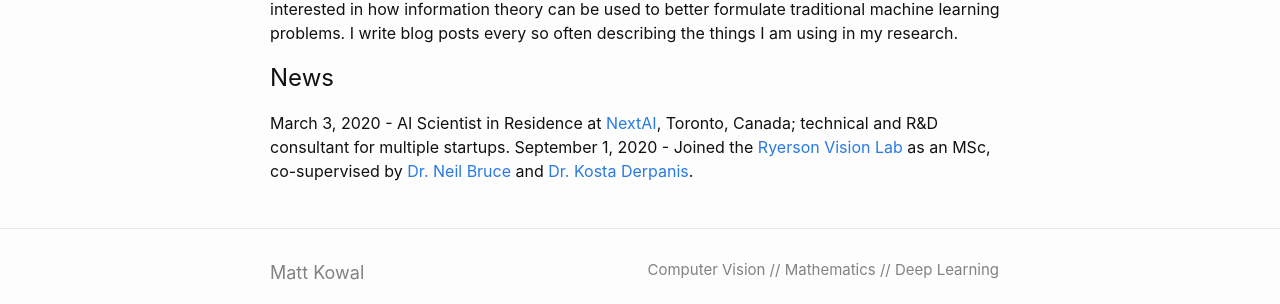
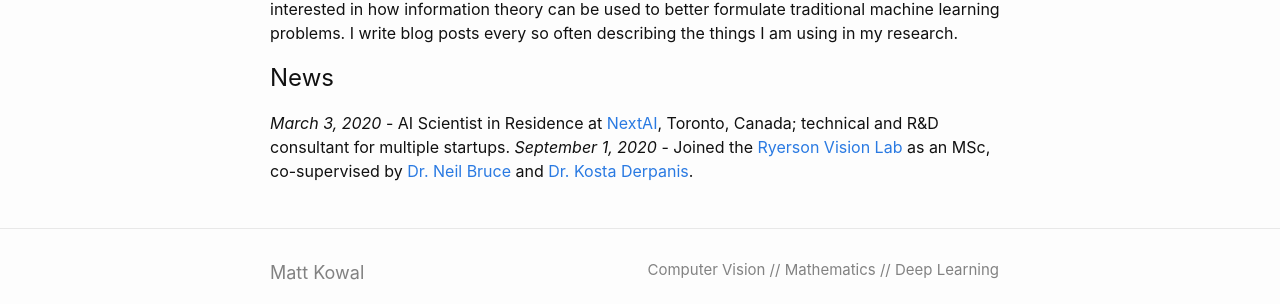
Before and after one commit to MKowal2/MKowal4.github.io, a Jekyll site: the page built from index.md, in a window 1280 px wide. Shown: the part 495-799 px from the top of the page. Built offline with Jekyll 4.4.1, drawn with Linux system fonts in a browser that asks for light colours.

```diff
--- a/index.md
+++ b/index.md
@@ -15,5 +15,5 @@ Welcome to my website & blog (link at the top)! My name is Matthew Kowal. I am a
 
 ## News
 
-March 3, 2020 - AI Scientist in Residence at [NextAI](https://www.nextcanada.com/next-ai/), Toronto, Canada; technical and R&D consultant for multiple startups.
-September 1, 2020 - Joined the [Ryerson Vision Lab](https://ryersonvisionlab.github.io/) as an MSc, co-supervised by [Dr. Neil Bruce](https://cs.ryerson.ca/~bruce/) and [Dr. Kosta Derpanis](https://cs.ryerson.ca/~kosta/).
+*March 3, 2020* - AI Scientist in Residence at [NextAI](https://www.nextcanada.com/next-ai/), Toronto, Canada; technical and R&D consultant for multiple startups.
+*September 1, 2020* - Joined the [Ryerson Vision Lab](https://ryersonvisionlab.github.io/) as an MSc, co-supervised by [Dr. Neil Bruce](https://cs.ryerson.ca/~bruce/) and [Dr. Kosta Derpanis](https://cs.ryerson.ca/~kosta/).
```
